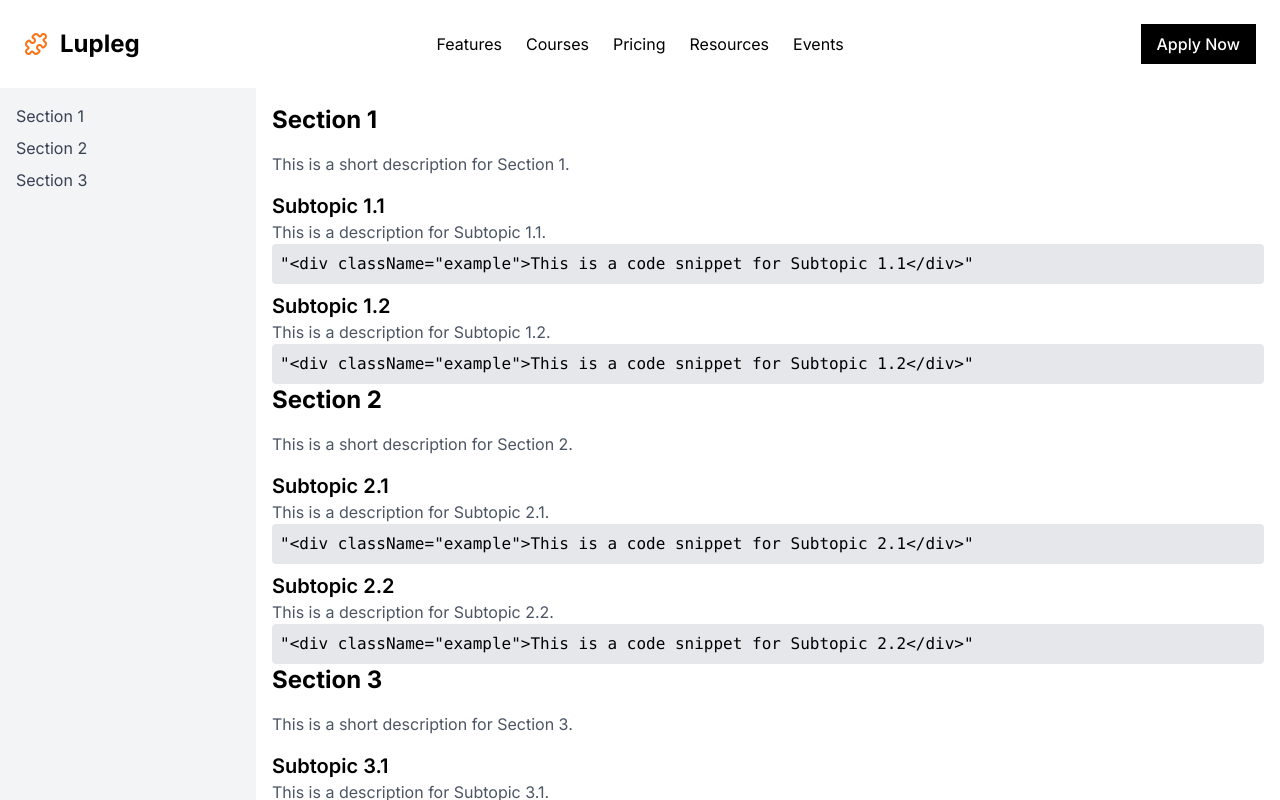
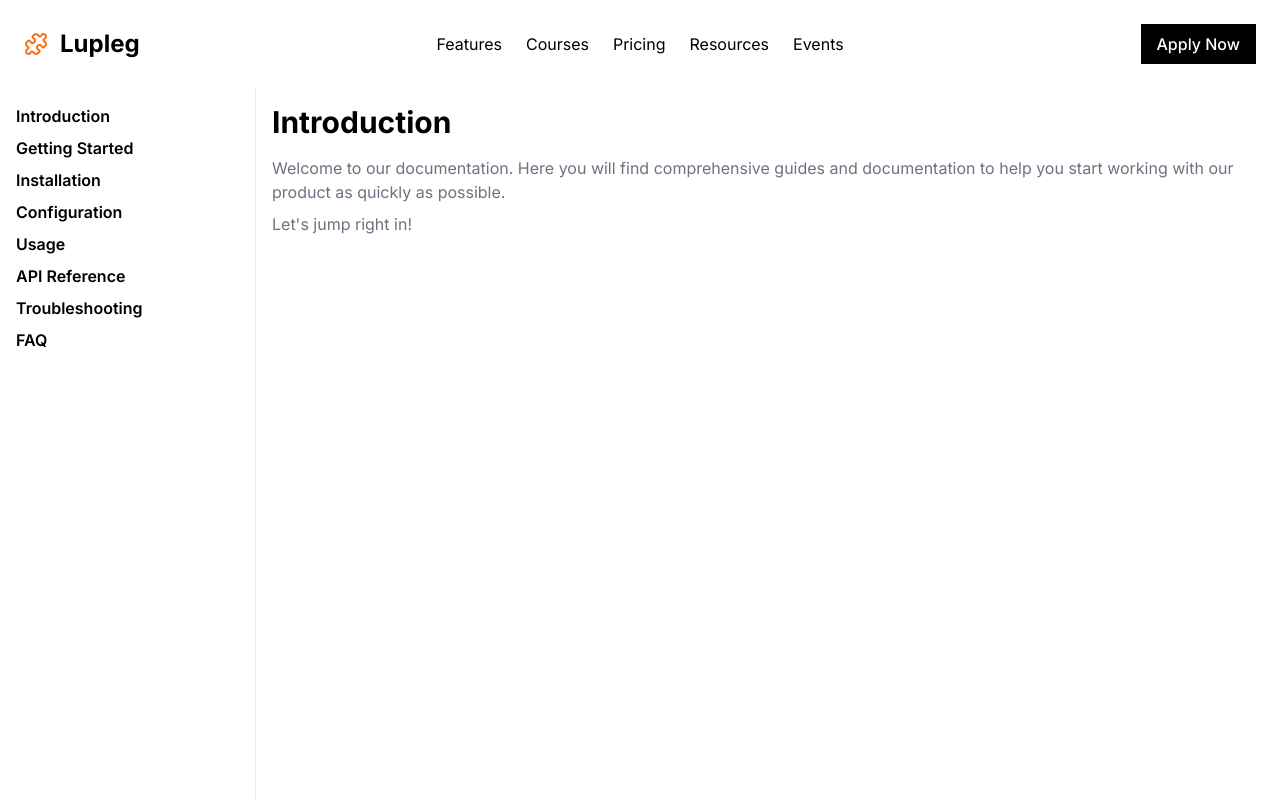
Before and after one commit to Lupleg-dev/React_Tutorials, a Next.js app: page /documentation in a window 1280 px wide. Shown: the top 800 px of the page. Built offline with nearby package versions, Linux system fonts and the light colour scheme.

Commit message:
updated docs

```diff
--- a/app/(learn_more)/documentation/page.js
+++ b/app/(learn_more)/documentation/page.js
@@ -1,129 +1,47 @@
 /**
  * v0 by Vercel.
- * @see https://v0.dev/t/s2VMOP3qAgs
+ * @see https://v0.dev/t/Fw4U0DCyc9f
  */
 import Link from "next/link"
 
-export default function Component() {
+export default function Docs() {
   return (
-    <div className="flex min-h-screen">
-      <aside
-        className="lg:hidden w-64 bg-gray-100 dark:bg-gray-800 p-4 fixed inset-y-0 left-0 transform -translate-x-full overflow-auto h-full transition-transform duration-200 ease-in-out"
-        id="mobileNav"
-      >
-        <nav>
-          <ul className="space-y-2">
-            <li>
-              <Link className="text-gray-700 dark:text-gray-300" href="#">
-                Section 1
-              </Link>
-            </li>
-            <li>
-              <Link className="text-gray-700 dark:text-gray-300" href="#">
-                Section 2
-              </Link>
-            </li>
-            <li>
-              <Link className="text-gray-700 dark:text-gray-300" href="#">
-                Section 3
-              </Link>
-            </li>
-          </ul>
+    <div className="flex flex-col lg:flex-row h-screen overflow-hidden">
+      <div className="hidden lg:block lg:w-64 border-r">
+        <nav className="grid gap-2 p-4">
+          <Link className="font-semibold" href="#">
+            Introduction
+          </Link>
+          <Link className="font-semibold" href="#">
+            Getting Started
+          </Link>
+          <Link className="font-semibold" href="#">
+            Installation
+          </Link>
+          <Link className="font-semibold" href="#">
+            Configuration
+          </Link>
+          <Link className="font-semibold" href="#">
+            Usage
+          </Link>
+          <Link className="font-semibold" href="#">
+            API Reference
+          </Link>
+          <Link className="font-semibold" href="#">
+            Troubleshooting
+          </Link>
+          <Link className="font-semibold" href="#">
+            FAQ
+          </Link>
         </nav>
-      </aside>
-      <aside className="hidden lg:block w-64 bg-gray-100 dark:bg-gray-800 p-4">
-        <nav>
-          <ul className="space-y-2">
-            <li>
-              <Link className="text-gray-700 dark:text-gray-300" href="#">
-                Section 1
-              </Link>
-            </li>
-            <li>
-              <Link className="text-gray-700 dark:text-gray-300" href="#">
-                Section 2
-              </Link>
-            </li>
-            <li>
-              <Link className="text-gray-700 dark:text-gray-300" href="#">
-                Section 3
-              </Link>
-            </li>
-          </ul>
-        </nav>
-      </aside>
-      <main className="flex-1 p-4">
-        <button className="lg:hidden fixed top-0 right-0 m-4">
-          <svg
-            className="h-6 w-6 text-gray-500"
-            fill="none"
-            stroke="currentColor"
-            viewBox="0 0 24 24"
-            xmlns="http://www.w3.org/2000/svg"
-          >
-            <path d="M4 6h16M4 12h16M4 18h16" strokeLinecap="round" strokeLinejoin="round" strokeWidth={2} />
-          </svg>
-        </button>
-        <section className="space-y-4" id="section1">
-          <h2 className="text-2xl font-bold">Section 1</h2>
-          <p className="text-gray-600 dark:text-gray-400">This is a short description for Section 1.</p>
-          <ul className="space-y-2">
-            <li>
-              <h3 className="text-xl font-semibold">Subtopic 1.1</h3>
-              <p className="text-gray-600 dark:text-gray-400">This is a description for Subtopic 1.1.</p>
-              <pre className="p-2 bg-gray-200 dark:bg-gray-700 rounded">
-                {`"<div className="example\">This is a code snippet for Subtopic 1.1</div>"`}
-              </pre>
-            </li>
-            <li>
-              <h3 className="text-xl font-semibold">Subtopic 1.2</h3>
-              <p className="text-gray-600 dark:text-gray-400">This is a description for Subtopic 1.2.</p>
-              <pre className="p-2 bg-gray-200 dark:bg-gray-700 rounded">
-                {`"<div className="example\">This is a code snippet for Subtopic 1.2</div>"`}
-              </pre>
-            </li>
-          </ul>
-        </section>
-        <section className="space-y-4" id="section2">
-          <h2 className="text-2xl font-bold">Section 2</h2>
-          <p className="text-gray-600 dark:text-gray-400">This is a short description for Section 2.</p>
-          <ul className="space-y-2">
-            <li>
-              <h3 className="text-xl font-semibold">Subtopic 2.1</h3>
-              <p className="text-gray-600 dark:text-gray-400">This is a description for Subtopic 2.1.</p>
-              <pre className="p-2 bg-gray-200 dark:bg-gray-700 rounded">
-                {`"<div className="example\">This is a code snippet for Subtopic 2.1</div>"`}
-              </pre>
-            </li>
-            <li>
-              <h3 className="text-xl font-semibold">Subtopic 2.2</h3>
-              <p className="text-gray-600 dark:text-gray-400">This is a description for Subtopic 2.2.</p>
-              <pre className="p-2 bg-gray-200 dark:bg-gray-700 rounded">
-                {`"<div className="example\">This is a code snippet for Subtopic 2.2</div>"`}
-              </pre>
-            </li>
-          </ul>
-        </section>
-        <section className="space-y-4" id="section3">
-          <h2 className="text-2xl font-bold">Section 3</h2>
-          <p className="text-gray-600 dark:text-gray-400">This is a short description for Section 3.</p>
-          <ul className="space-y-2">
-            <li>
-              <h3 className="text-xl font-semibold">Subtopic 3.1</h3>
-              <p className="text-gray-600 dark:text-gray-400">This is a description for Subtopic 3.1.</p>
-              <pre className="p-2 bg-gray-200 dark:bg-gray-700 rounded">
-                {`"<div className="example\">This is a code snippet for Subtopic 3.1</div>"`}
-              </pre>
-            </li>
-            <li>
-              <h3 className="text-xl font-semibold">Subtopic 3.2</h3>
-              <p className="text-gray-600 dark:text-gray-400">This is a description for Subtopic 3.2.</p>
-              <pre className="p-2 bg-gray-200 dark:bg-gray-700 rounded">
-                {`"<div className="example\">This is a code snippet for Subtopic 3.2</div>"`}
-              </pre>
-            </li>
-          </ul>
-        </section>
+      </div>
+      <main className="flex-1 overflow-y-auto p-4">
+        <h1 className="text-3xl font-bold mb-4">Introduction</h1>
+        <p className="text-gray-500 dark:text-gray-400 mb-2">
+          Welcome to our documentation. Here you will find comprehensive guides and documentation to help you start
+          working with our product as quickly as possible.
+        </p>
+        <p className="text-gray-500 dark:text-gray-400 mb-2">Let's jump right in!</p>
       </main>
     </div>
   )
```
